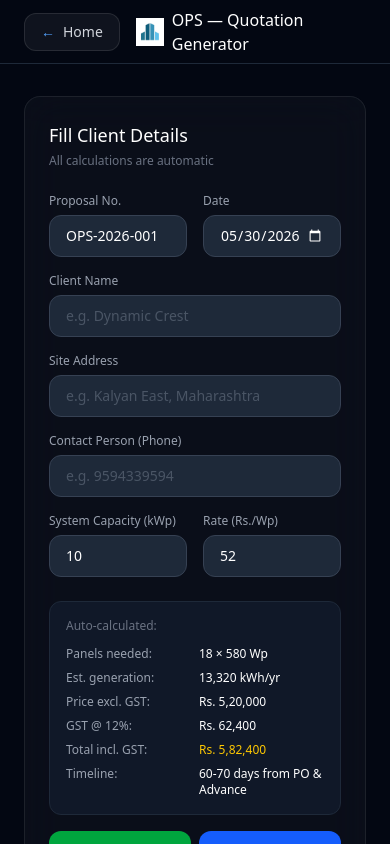
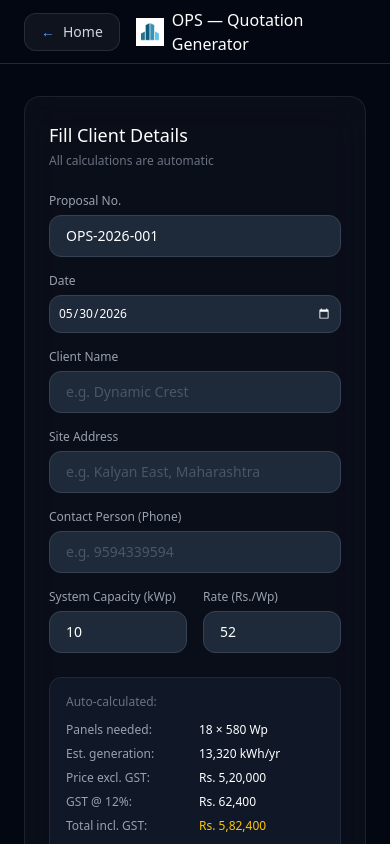
Before and after one commit to Kisan08/omkar-power-solutions, a Next.js app: page /quote in a window 390 px wide. Shown: the top 844 px of the page. Built offline with nearby package versions, Linux system fonts and the light colour scheme.

Commit message:
fix date input overflow on mobile

```diff
--- a/app/quote/page.tsx
+++ b/app/quote/page.tsx
@@ -538,16 +538,18 @@ export default function QuotePage() {
           <p className="text-xs text-gray-500 mb-6">All calculations are automatic</p>
 
           <div className="flex flex-col gap-4">
-            <div className="grid grid-cols-2 gap-4">
-              <div>
-                <label className="block text-xs text-gray-400 mb-1.5">Proposal No.</label>
+            <div className="grid grid-cols-1 sm:grid-cols-2 gap-4">
+                <div>
+                    <label className="block text-xs text-gray-400 mb-1.5">Proposal No.</label>
                 <input name="proposalNo" value={form.proposalNo} onChange={handleChange}
                   className="w-full px-4 py-2.5 text-sm rounded-xl bg-gray-800 border border-gray-700 text-white outline-none focus:border-blue-500" />
               </div>
               <div>
                 <label className="block text-xs text-gray-400 mb-1.5">Date</label>
                 <input type="date" name="date" value={form.date} onChange={handleChange}
-                  className="w-full px-4 py-2.5 text-sm rounded-xl bg-gray-800 border border-gray-700 text-white outline-none focus:border-blue-500" />
+                    className="w-full px-2 py-2.5 text-xs rounded-xl bg-gray-800 border border-gray-700 text-white outline-none focus:border-blue-500"
+                    style={{ maxWidth: "100%", boxSizing: "border-box" }}
+                />
               </div>
             </div>
 
```
